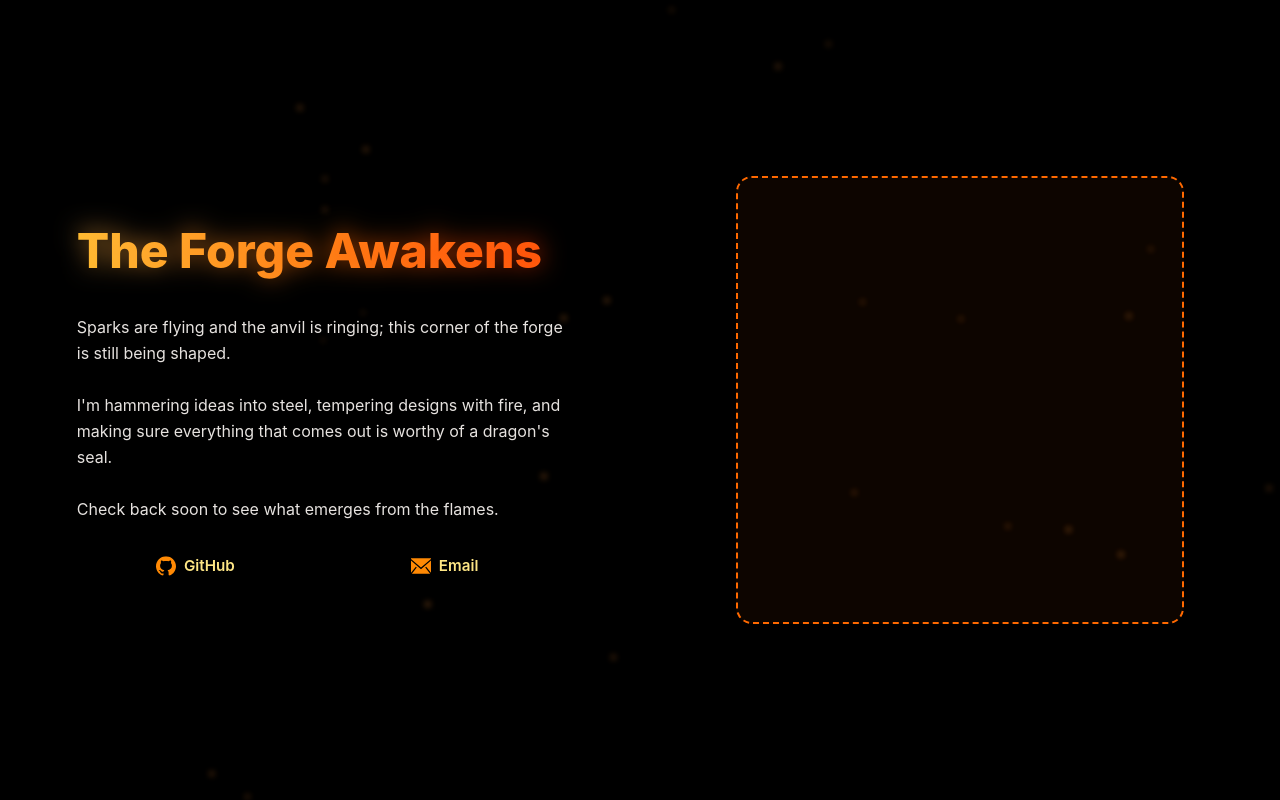
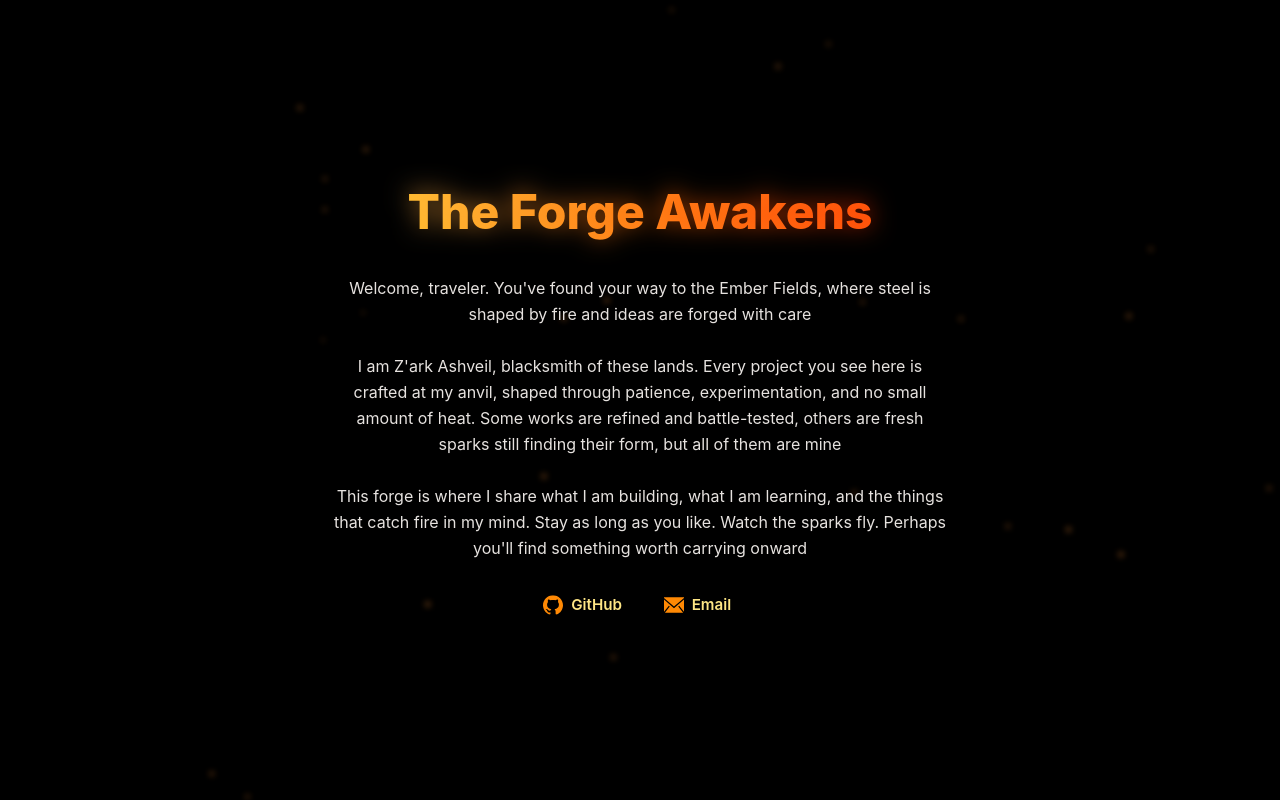
Before and after one commit to Kawtious/Zark-Forge, a Vue app: page / in a window 1280 px wide. Built offline with nearby package versions, Linux system fonts and the light colour scheme; the HTML template or start-up script is replaced by a standard one.

Commit message:
Organise components

```diff
--- a/src/assets/base.css
+++ b/src/assets/base.css
@@ -121,10 +121,10 @@
 
   body {
     min-height: 100vh;
+    min-width: 320px;
+    overflow-x: hidden;
     color: var(--color-text);
     background: var(--color-background);
-    transition: color 0.5s,
-    background-color 0.5s;
     line-height: 1.6;
     font-family: Inter,
     -apple-system,
--- a/src/components/ForgeBackground.vue
+++ b/src/components/ForgeBackground.vue
@@ -4,7 +4,9 @@ import ForgeEmbers from '@/components/ForgeEmbers.vue';
 </script>
 
 <template>
-  <div class="fixed -z-10 min-h-full min-w-full bg-black">
+  <div
+    class="pointer-events-none fixed top-0 left-0 z-0 block h-full w-full transform-[scale(1)] bg-black bg-size-[auto_cover] bg-scroll bg-top-left bg-repeat-x"
+  >
     <ForgeEmbers />
     <ForgeSparks />
   </div>
--- a/src/components/ForgeDragon.vue
+++ /dev/null
@@ -1,7 +0,0 @@
-<script setup lang="ts"></script>
-
-<template>
-  <div
-    class="flex aspect-square w-[70%] items-center justify-center rounded-2xl border-2 border-dashed border-orange-500 bg-orange-500/5 text-center font-semibold text-orange-300"
-  ></div>
-</template>
--- a/src/components/ForgeTitle.vue
+++ b/src/components/ForgeTitle.vue
@@ -7,7 +7,7 @@ const { title = 'The Forge Awakens' } = defineProps<{
 <template>
   <h1
     :data-text="title"
-    class="animate-fire-glow after:animate-heat-shimmer relative z-0 bg-[linear-gradient(90deg,#ffcc33,#ff7a18,#ff3c00,#ff7a18,#ffcc33)] bg-[length:300%_300%] bg-clip-text text-[clamp(2.25rem,5vw,3rem)] font-extrabold text-transparent after:absolute after:inset-0 after:-z-10 after:bg-[linear-gradient(90deg,#ffb347,#ff6a00,#ff2e00)] after:bg-clip-text after:text-[clamp(2.25rem,5vw,3rem)] after:font-extrabold after:text-transparent after:opacity-80 after:blur-md after:content-[attr(data-text)]"
+    class="animate-fire-glow before:animate-heat-shimmer relative z-0 bg-[linear-gradient(90deg,#ffcc33,#ff7a18,#ff3c00,#ff7a18,#ffcc33)] bg-[length:300%_300%] bg-clip-text text-[3rem] font-extrabold text-nowrap text-transparent capitalize before:absolute before:inset-0 before:-z-1 before:bg-[linear-gradient(90deg,#ffb347,#ff6a00,#ff2e00)] before:bg-clip-text before:text-[3rem] before:font-extrabold before:text-transparent before:capitalize before:opacity-80 before:blur-md before:content-[attr(data-text)]"
   >
     {{ title }}
   </h1>
--- a/src/views/ForgeView.vue
+++ b/src/views/ForgeView.vue
@@ -1,6 +1,5 @@
 <script setup lang="ts">
 import ForgeTitle from '@/components/ForgeTitle.vue';
-import ForgeDragon from '@/components/ForgeDragon.vue';
 import ForgeBackground from '@/components/ForgeBackground.vue';
 import ForgeSocials from '@/components/ForgeSocials.vue';
 </script>
@@ -8,27 +7,37 @@ import ForgeSocials from '@/components/ForgeSocials.vue';
 <template>
   <ForgeBackground />
 
-  <div class="flex min-h-screen flex-col lg:flex-row">
-    <section
-      class="mx-auto flex w-full flex-col justify-center gap-6 px-[clamp(2rem,6vw,12rem)] py-[clamp(4rem,8vh,8rem)] lg:mx-0 lg:w-1/2"
+  <div
+    class="relative z-2 flex min-h-screen items-center justify-center overflow-hidden p-0 md:p-[1.5rem]"
+  >
+    <div
+      class="mx-auto flex w-full flex-col items-center justify-center px-[clamp(2rem,6vw,12rem)] py-[clamp(4rem,4vh,8rem)] md:flex-row"
     >
-      <ForgeTitle title="The Forge Awakens" />
+      <div class="flex flex-col items-center justify-center gap-6">
+        <header id="header">
+          <ForgeTitle title="The Forge Awakens" />
+        </header>
 
-      <div class="flex flex-col gap-6 lg:max-w-prose">
-        <p class="text-base leading-relaxed text-[#e6e2df]">
-          Sparks are flying and the anvil is ringing; this corner of the forge is still being
-          shaped.<br /><br />
-          I'm hammering ideas into steel, tempering designs with fire, and making sure everything
-          that comes out is worthy of a dragon's seal.<br /><br />
-          Check back soon to see what emerges from the flames.
-        </p>
+        <section id="welcome-section" class="flex max-w-prose flex-col gap-6">
+          <p class="text-center text-base leading-relaxed text-[#e6e2df]">
+            Welcome, traveler. You've found your way to the Ember Fields, where steel is shaped by
+            fire and ideas are forged with care<br />
+            <br />
+            I am Z'ark Ashveil, blacksmith of these lands. Every project you see here is crafted at
+            my anvil, shaped through patience, experimentation, and no small amount of heat. Some
+            works are refined and battle-tested, others are fresh sparks still finding their form,
+            but all of them are mine<br />
+            <br />
+            This forge is where I share what I am building, what I am learning, and the things that
+            catch fire in my mind. Stay as long as you like. Watch the sparks fly. Perhaps you'll
+            find something worth carrying onward
+          </p>
+        </section>
 
-        <ForgeSocials />
+        <footer id="footer">
+          <ForgeSocials />
+        </footer>
       </div>
-    </section>
-
-    <section class="flex shrink-0 items-center justify-center lg:w-1/2">
-      <ForgeDragon />
-    </section>
+    </div>
   </div>
 </template>
```
